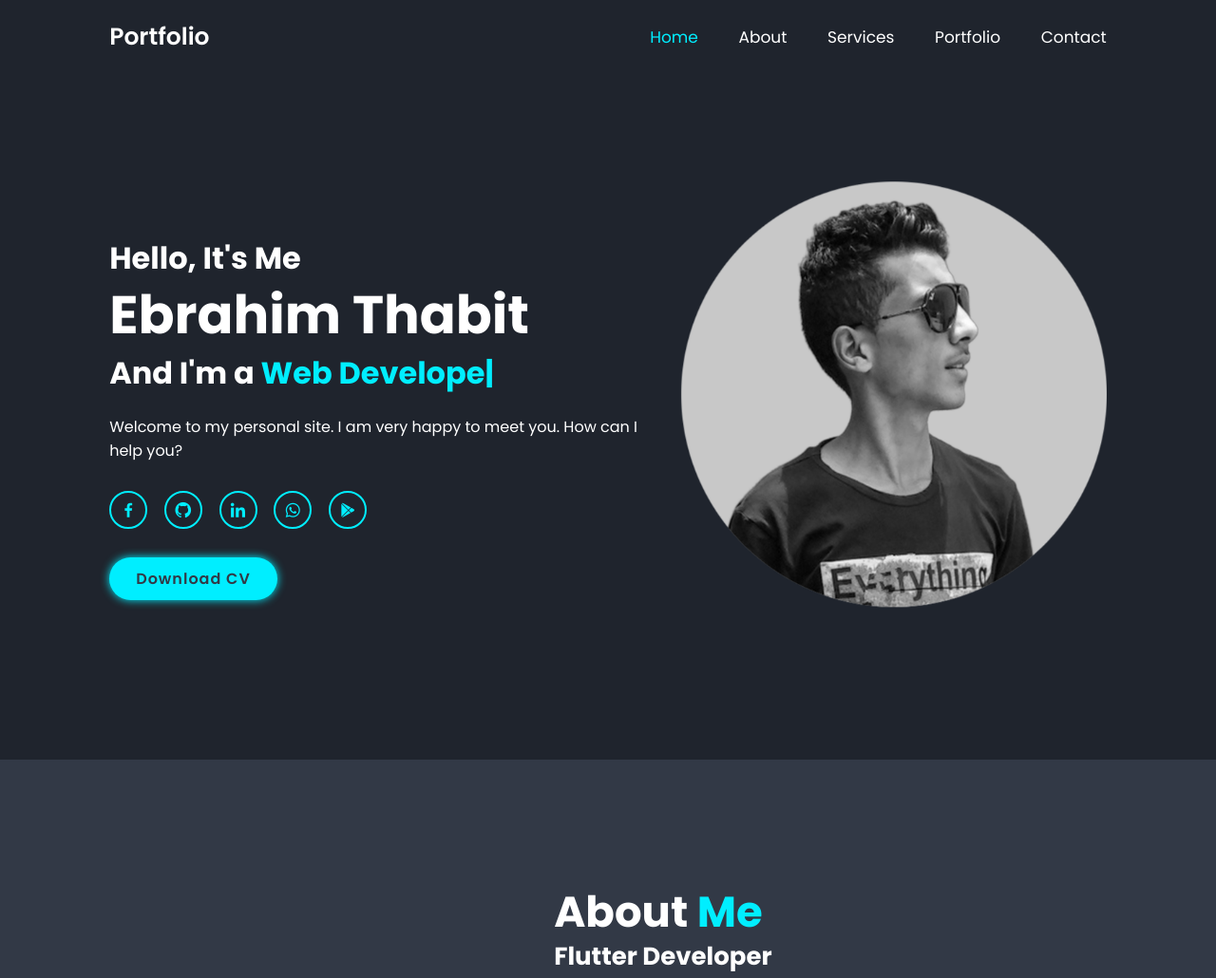
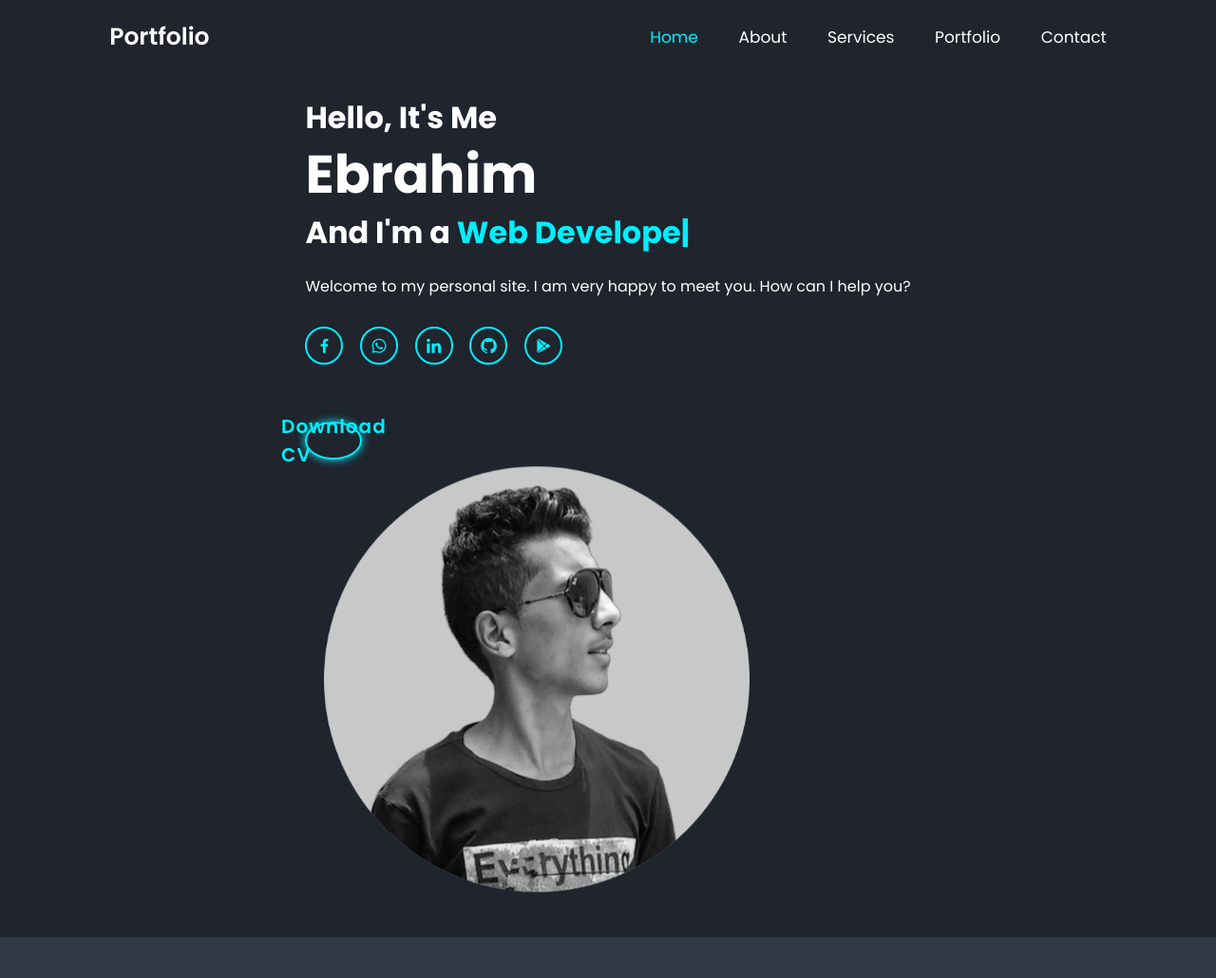
Before and after one commit to EbrahimThabit/my_portfolio, a plain HTML site: page index.html in a window 1280 px wide. Shown: the top 1030 px of the page at 95% size. Drawn offline with nearby package versions, Linux system fonts and the light colour scheme.

Commit message:
Update index.html

```diff
--- a/index.html
+++ b/index.html
@@ -38,17 +38,22 @@
   <section class="home" id="home">
     <div class="home-content">
       <h3>Hello, It's Me</h3>
-      <h1>Ebrahim Thabit</h1>
+      <h1>Ebrahim</h1>
       <h3>And I'm a <span class="multiple-text"></span></h3>
       <p>Welcome to my personal site. I am very happy to meet you. How can I help you?</p>
       <div class="social-media">
-        <a href="https://www.facebook.com/Ibrahim.hmadi"><i class='bx bxl-facebook'></i></a>
-        <a href="https://github.com/EbrahimThabit"><i class='bx bxl-github'></i></a>
-        <a href="https://www.linkedin.com/in/omar-ahmed-4ba32a246/"><i class='bx bxl-linkedin'></i></a>
+            <div class="social-media">
+        <a href="https://www.facebook.com/lbrahim.hmadi"><i class='bx bxl-facebook'></i></a>
+        <a href="https://wa.me/+967773394280"><i class='bx
+        bxl-whatsapp'></i></a>
+        <a
+        href="https://www.linkedin.com/in/ebrahim-thabit-18a2a01b3"><i
+        class='bx bxl-linkedin'></i></a>
         <!-- <a href="https://whas.me/lxAc5wABb"><i class='bx bxl-whatsapp'></i></a> -->
-        <a href="https://wa.me/+967773394280"><i class='bx bxl-whatsapp'></i></a>
 
-        <a href="https://whas.me/woHLr"><i class='bx bxl-play-store'></i></a>
+        <a href="https://github.com/EbrahimThabit"><i class='bx
+        bxl-github'></i></a>
+        <a href="https://wa.me/+967773394280"><i class='bx bxl-play-store'></i></a>
 
 
       </div>
```
